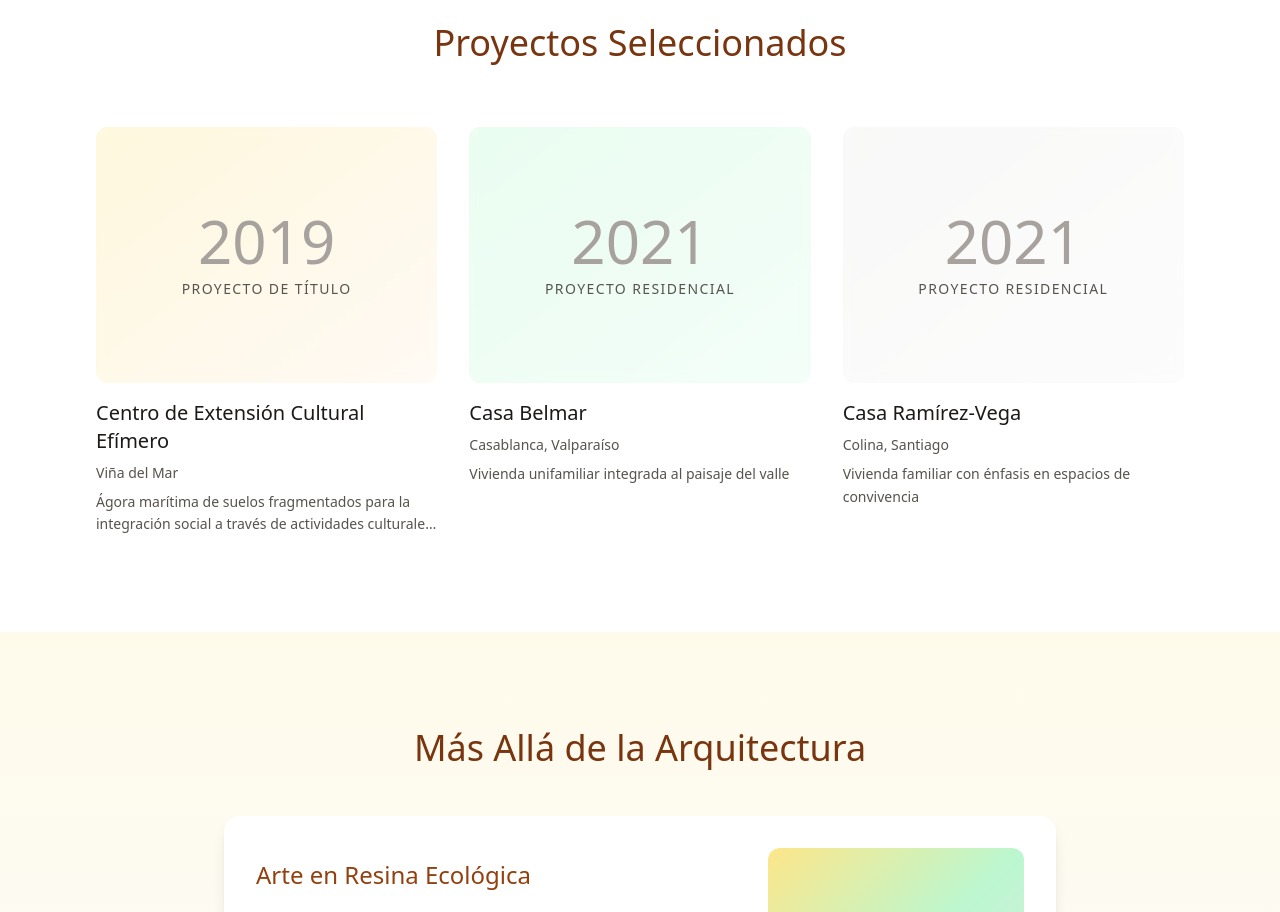
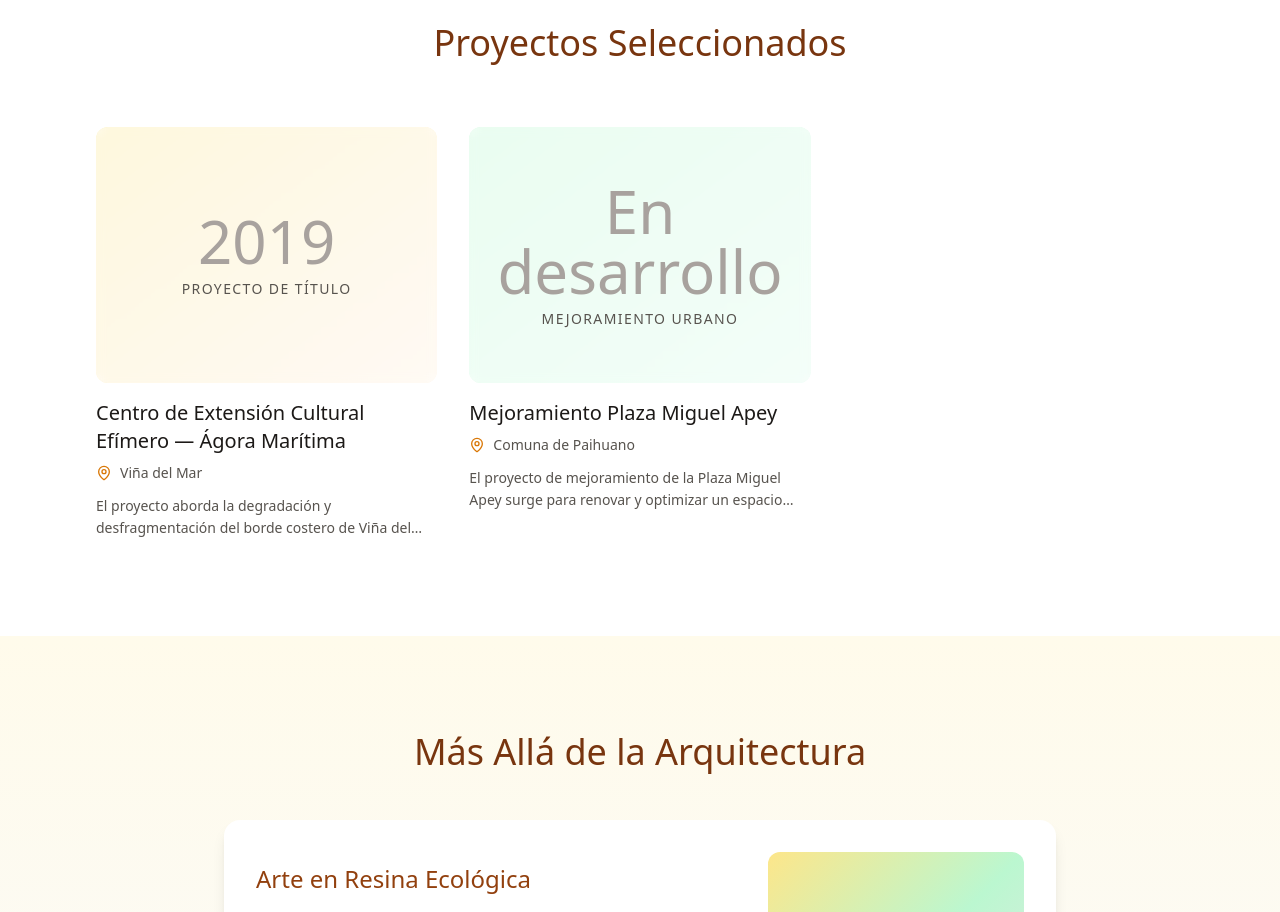
Before and after one commit to 7aleobe7labrod7/abf-portfolio, a React (Vite) app: page / in a window 1280 px wide. Shown: the part 7060-7972 px from the top of the page. Built offline with nearby package versions, Linux system fonts and the light colour scheme.

Commit message:
feat: enhance projects section with detailed descriptions and map-pin icons

```diff
--- a/afaf-portfolio.tsx
+++ b/afaf-portfolio.tsx
@@ -21,6 +21,7 @@ interface Project {
   description: string;
   concept: string;
   color: string;
+  detailedConcept?: string;
 }
 
 const Portfolio = () => {
@@ -151,33 +152,25 @@ const Portfolio = () => {
   const projects = [
     {
       id: 1,
-      title: 'Centro de Extensión Cultural Efímero',
+      title: 'Centro de Extensión Cultural Efímero — Ágora Marítima',
       year: '2019',
       type: 'Proyecto de Título',
       location: 'Viña del Mar',
-      description: 'Ágora marítima de suelos fragmentados para la integración social a través de actividades culturales itinerantes',
-      concept: 'Espacios flexibles que dialogan con el territorio costero, promoviendo encuentros ciudadanos espontáneos y programados.',
-      color: 'from-amber-100 to-orange-50'
+      description: 'El proyecto aborda la degradación y desfragmentación del borde costero de Viña del Mar, proponiendo un equipamiento cultural efímero capaz de activar temporalmente sectores subutilizados y desconectados de la vida urbana. Se plantea un Ágora Marítima como espacio de encuentro abierto, flexible y móvil, diseñado para fomentar la integración social mediante actividades culturales itinerantes.',
+      concept: 'El enfoque parte de un diagnóstico territorial que identifica zonas residuales, vacíos urbanos y discontinuidades en la relación ciudad–mar. El diseño incorpora plataformas, recorridos, espacios multiuso y estructuras desmontables, configuradas para responder a distintos usos: talleres, presentaciones, ferias y eventos comunitarios. Su carácter efímero permite ocupar transitoriamente áreas en conflicto, promoviendo apropiación social, reconocimiento del paisaje costero y activación urbana sin alterar de manera permanente el territorio.',
+      color: 'from-amber-100 to-orange-50',
+      detailedConcept: 'En síntesis, el proyecto plantea una estrategia urbana y social, más que una obra edificada, orientada a reimaginar el borde costero como un espacio integrador, accesible y culturalmente activo, demostrando la capacidad de la arquitectura para transformar usos urbanos a través de intervenciones temporales y participativas.'
     },
     {
       id: 2,
-      title: 'Casa Belmar',
-      year: '2021',
-      type: 'Proyecto Residencial',
-      location: 'Casablanca, Valparaíso',
-      description: 'Vivienda unifamiliar integrada al paisaje del valle',
-      concept: 'Diseño que respeta la topografía natural, con espacios que capturan la luz y el viento característicos del territorio vitivinícola.',
-      color: 'from-green-100 to-emerald-50'
-    },
-    {
-      id: 3,
-      title: 'Casa Ramírez-Vega',
-      year: '2021',
-      type: 'Proyecto Residencial',
-      location: 'Colina, Santiago',
-      description: 'Vivienda familiar con énfasis en espacios de convivencia',
-      concept: 'Arquitectura que privilegia la conexión entre interior y exterior, generando flujos naturales y áreas de encuentro familiar.',
-      color: 'from-stone-100 to-neutral-50'
+      title: 'Mejoramiento Plaza Miguel Apey',
+      year: 'En desarrollo',
+      type: 'Mejoramiento Urbano',
+      location: 'Comuna de Paihuano',
+      description: 'El proyecto de mejoramiento de la Plaza Miguel Apey surge para renovar y optimizar un espacio público central para la comunidad de Paihuano, ya que la plaza presenta infraestructura deteriorada, luminarias en mal estado, áreas verdes desorganizadas y equipamiento insuficiente.',
+      concept: 'La intervención busca modernizar el espacio, haciéndolo más seguro, accesible y funcional, mediante la incorporación de rutas accesibles, reorganización de áreas verdes, nuevo mobiliario urbano, recambio de luminarias y la instalación de juegos infantiles y equipamiento recreativo.',
+      color: 'from-green-100 to-emerald-50',
+      detailedConcept: 'Además, se pretende mejorar la calidad de vida de los habitantes, ofreciendo un espacio público adecuado para el encuentro comunitario, actividades familiares y recreación. El proyecto también considera un cierre perimetral y obras de nivelación, necesarias para asegurar condiciones óptimas de uso y seguridad. En síntesis, se realiza este proyecto para recuperar y potenciar un espacio urbano clave, garantizando accesibilidad universal, mejor iluminación, áreas verdes ordenadas y equipamiento moderno que responda a las necesidades actuales de la comunidad.'
     }
   ];
 
@@ -645,7 +638,8 @@ const Portfolio = () => {
                 <h3 className="text-xl font-medium text-stone-900 mb-2 group-hover:text-amber-700 transition-colors">
                   {project.title}
                 </h3>
-                <p className="text-sm text-stone-600 mb-2">
+                <p className="text-sm text-stone-600 mb-3 flex items-center gap-2">
+                  <MapPin size={16} className="text-amber-600 flex-shrink-0" />
                   {project.location}
                 </p>
                 <p className="text-stone-600 text-sm leading-relaxed line-clamp-2">
@@ -689,7 +683,7 @@ const Portfolio = () => {
                 {selectedProject.title}
               </h3>
               <p className="text-stone-600 mb-6 flex items-center gap-2">
-                <MapPin size={18} />
+                <MapPin size={18} className="text-amber-600 flex-shrink-0" />
                 {selectedProject.location}
               </p>
 
@@ -711,6 +705,17 @@ const Portfolio = () => {
                     {selectedProject.concept}
                   </p>
                 </div>
+
+                {selectedProject.detailedConcept && (
+                  <div>
+                    <h4 className="text-lg font-medium text-amber-800 mb-2">
+                      Síntesis
+                    </h4>
+                    <p className="text-stone-700 leading-relaxed">
+                      {selectedProject.detailedConcept}
+                    </p>
+                  </div>
+                )}
 
                 <div className="pt-4 border-t border-stone-200">
                   <p className="text-sm text-stone-500 italic">
```
